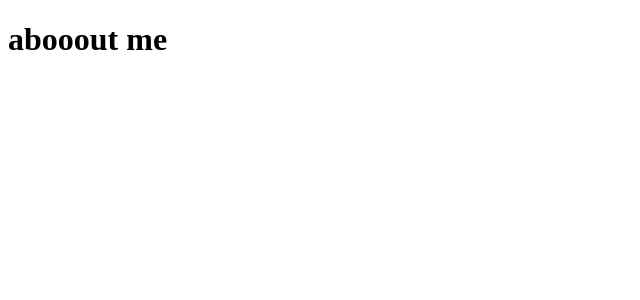
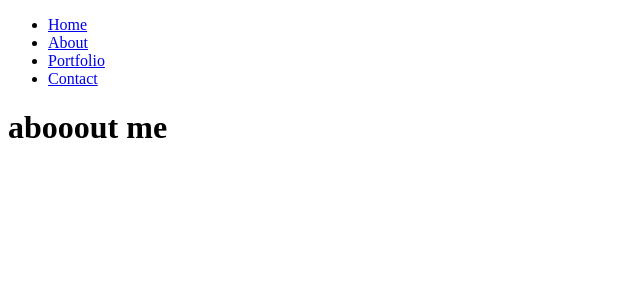
Before and after one commit to xilareyna/new-portfolio, a React (Create React App) app in the folder frontend/portfolio/: page /about in a window 1280 px wide. Shown: the top 300 px of the page, without its empty margins (0-640 px from the left). Built offline with nearby package versions, Linux system fonts and the light colour scheme.

Commit message:
added links for different routes on the frontend ui

```diff
--- a/frontend/portfolio/src/components/About.js
+++ b/frontend/portfolio/src/components/About.js
@@ -1,6 +1,23 @@
+import { Link, Router, Switch, Route } from "react-router-dom";
+
 export default (props) => {
   return (
     <div>
+      <ul className="ulNavBar">
+        <li className="liNavBar">
+          <Link to={"/"}>Home</Link>
+        </li>
+        <li className="liNavBar">
+          <Link to={"/about"}>About</Link>
+        </li>
+
+        <li className="liNavBar">
+          <Link to={"/portfolio"}>Portfolio</Link>
+        </li>
+        <li className="liNavBar">
+          <Link to={"/Contact"}>Contact</Link>
+        </li>
+      </ul>
       <h1>abooout me</h1>
     </div>
   );
--- a/frontend/portfolio/src/components/Contact.js
+++ b/frontend/portfolio/src/components/Contact.js
@@ -1,6 +1,23 @@
+import { Link, Router, Switch, Route } from "react-router-dom";
+
 export default (props) => {
   return (
     <div>
+      <ul className="ulNavBar">
+        <li className="liNavBar">
+          <Link to={"/"}>Home</Link>
+        </li>
+        <li className="liNavBar">
+          <Link to={"/about"}>About</Link>
+        </li>
+
+        <li className="liNavBar">
+          <Link to={"/portfolio"}>Portfolio</Link>
+        </li>
+        <li className="liNavBar">
+          <Link to={"/Contact"}>Contact</Link>
+        </li>
+      </ul>
       <h1>contact me</h1>
     </div>
   );
--- a/frontend/portfolio/src/components/Home.js
+++ b/frontend/portfolio/src/components/Home.js
@@ -1,6 +1,23 @@
+import { Link, Router, Switch, Route } from "react-router-dom";
+
 export default (props) => {
   return (
     <div>
+      <ul className="ulNavBar">
+        <li className="liNavBar">
+          <Link to={"/"}>Home</Link>
+        </li>
+        <li className="liNavBar">
+          <Link to={"/about"}>About</Link>
+        </li>
+
+        <li className="liNavBar">
+          <Link to={"/portfolio"}>Portfolio</Link>
+        </li>
+        <li className="liNavBar">
+          <Link to={"/Contact"}>Contact</Link>
+        </li>
+      </ul>
       <h1>welcome</h1>
     </div>
   );
--- a/frontend/portfolio/src/components/Projects.js
+++ b/frontend/portfolio/src/components/Projects.js
@@ -1,7 +1,48 @@
+// import {Projects} from "./Form.js";
+import { Link, Router, Switch, Route } from "react-router-dom";
+
 export default (props) => {
   return (
     <div>
+      <ul className="ulNavBar">
+        <li className="liNavBar">
+          <Link to={"/"}>Home</Link>
+        </li>
+        <li className="liNavBar">
+          <Link to={"/about"}>About</Link>
+        </li>
+
+        <li className="liNavBar">
+          <Link to={"/portfolio"}>Portfolio</Link>
+        </li>
+        <li className="liNavBar">
+          <Link to={"/Contact"}>Contact</Link>
+        </li>
+      </ul>
       <h1>show my projects</h1>
     </div>
   );
 };
+
+// const React = require("react");
+
+// class Portfolio extends React.Component {
+//   render() {
+//     // console.log(this.props.fruits);
+//     return (
+//       <Projects title="Portfolio" stylesheet="/style.css" js="/app.js">
+//         <ul className="homePage">
+//           {this.props.form.map((proj) => {
+//             return (
+//               <li class="indexLi">
+//                 {proj.title} {proj.description}
+//               </li>
+//             );
+//           })}
+//         </ul>
+//       </Projects>
+//     );
+//   }
+// }
+
+// module.exports = Portfolio;
```
